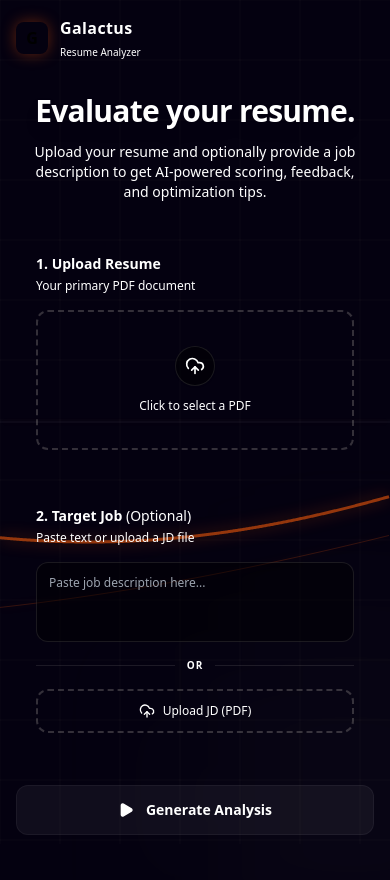
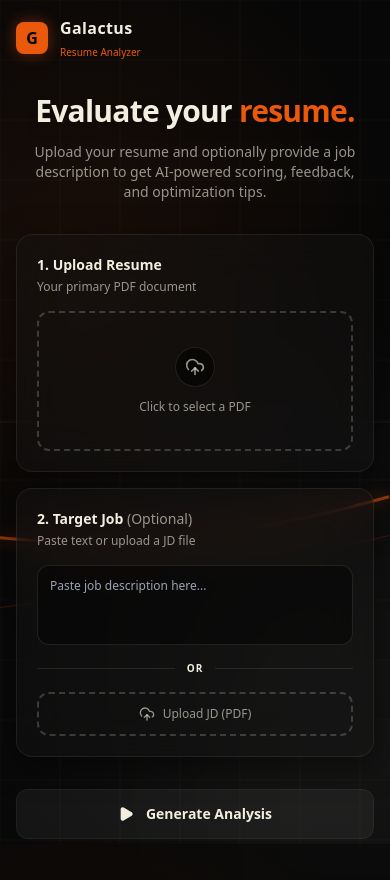
Before and after one commit to devss1219/AIinterviewFrontend, a React (Vite) app: page / in a window 390 px wide. Shown: the top 880 px of the page. Built offline with nearby package versions, Linux system fonts and the light colour scheme.

Commit message:
Refactor CSS for glassmorphism and color variables
Added custom CSS variables for colors and updated body styles for glassmorphism effects. Removed unused styles and animations for a cleaner stylesheet.

```diff
--- a/src/index.css
+++ b/src/index.css
@@ -2,22 +2,27 @@
 @tailwind components;
 @tailwind utilities;
 
+:root {
+  --bg-black: #070707;
+  --creme: #F3EFE0;
+  --orange: #ea580c;
+  /* Tailwind orange-600 */
+  --glass-bg: rgba(20, 20, 20, 0.45);
+  --glass-border: rgba(243, 239, 224, 0.08);
+}
+
 body {
-  background-color: #040110;
-  /* Slightly richer Slate 950 black */
-  color: white;
+  background-color: var(--bg-black);
+  color: var(--creme);
+  /* A subtle grain or mesh gradient creates depth for glassmorphism */
+  background-image:
+    radial-gradient(circle at 20% 30%, rgba(234, 88, 12, 0.08) 0%, transparent 50%),
+    radial-gradient(circle at 80% 80%, rgba(243, 239, 224, 0.05) 0%, transparent 50%);
+  background-attachment: fixed;
+  min-height: 100vh;
   overflow-x: hidden;
-  /* Smooth font rendering */
   -webkit-font-smoothing: antialiased;
   -moz-osx-font-smoothing: grayscale;
-}
-
-/* Fix viewport height — 100vh includes browser chrome (address bar, taskbar) on Windows/Android.
-   dvh (dynamic viewport height) is the actual visible area. Fallback to 100vh for older browsers. */
-.upload-page-container {
-  min-height: 100vh;          /* fallback for older browsers */
-  min-height: 100dvh;         /* actual visible viewport, excludes browser chrome */
-  box-sizing: border-box;
 }
 
 .app-root {
@@ -25,165 +30,49 @@ body {
   min-height: 100dvh;
 }
 
+/* --- Core Glassmorphism Utilities --- */
+.glass-panel {
+  background: var(--glass-bg);
+  backdrop-filter: blur(24px);
+  -webkit-backdrop-filter: blur(24px);
+  border: 1px solid var(--glass-border);
+  box-shadow: 0 8px 32px 0 rgba(0, 0, 0, 0.5);
+}
 
-/* --- 1. Organic Twinkling Stars --- */
-@keyframes twinkle {
+.glass-button {
+  background: rgba(234, 88, 12, 0.85);
+  backdrop-filter: blur(8px);
+  -webkit-backdrop-filter: blur(8px);
+  border: 1px solid rgba(255, 255, 255, 0.2);
+  box-shadow: 0 4px 20px rgba(234, 88, 12, 0.25);
+  color: var(--creme);
+}
 
-  0%,
-  100% {
-    opacity: 0.1;
-    transform: scale(0.6);
-    box-shadow: 0 0 0 rgba(255, 255, 255, 0);
+.glass-button:hover {
+  background: rgba(234, 88, 12, 1);
+  box-shadow: 0 6px 25px rgba(234, 88, 12, 0.45);
+  border: 1px solid rgba(255, 255, 255, 0.3);
+}
+
+/* --- Tailwind Custom Colors Mapping (Add these directly into tailwind config or use arbitrary values as done above) --- */
+@layer utilities {
+  .text-creme {
+    color: var(--creme);
   }
 
-  50% {
-    opacity: 1;
-    transform: scale(1.2);
-    /* Stars glow slightly when fully visible */
-    box-shadow: 0 0 6px rgba(255, 255, 255, 0.8), 0 0 12px rgba(167, 139, 250, 0.4);
+  .text-creme-muted {
+    color: rgba(243, 239, 224, 0.6);
+  }
+
+  .text-orange {
+    color: var(--orange);
+  }
+
+  .bg-orange {
+    background-color: var(--orange);
+  }
+
+  .border-orange {
+    border-color: var(--orange);
   }
 }
-
-.star {
-  position: absolute;
-  background-color: #ffffff;
-  border-radius: 50%;
-  animation: twinkle 4s ease-in-out infinite;
-  /* Slower, more natural blink */
-  will-change: opacity, transform;
-  /* Performance boost */
-}
-
-/* --- 2. Premium Neon Utilities --- */
-.neon-border {
-  /* Layered box-shadow for realistic neon tube effect */
-  box-shadow:
-    0 0 10px rgba(168, 85, 247, 0.4),
-    inset 0 0 15px rgba(168, 85, 247, 0.2),
-    0 0 30px rgba(168, 85, 247, 0.1);
-  border: 1px solid rgba(216, 180, 254, 0.2);
-  transition: all 0.4s cubic-bezier(0.4, 0, 0.2, 1);
-}
-
-.neon-border:hover {
-  box-shadow:
-    0 0 15px rgba(247, 171, 85, 0.6),
-    inset 0 0 20px rgba(168, 85, 247, 0.3),
-    0 0 50px rgba(168, 85, 247, 0.3);
-  border-color: rgba(216, 180, 254, 0.6);
-}
-
-.neon-text {
-  text-shadow:
-    0 0 5px rgba(56, 189, 248, 0.8),
-    0 0 15px rgba(56, 189, 248, 0.5),
-    0 0 30px rgba(56, 189, 248, 0.3);
-}
-
-/* --- 3. Masterpiece Interview Heading --- */
-
-/* Buttery smooth shimmer with custom bezier curve */
-@keyframes shimmerSweep {
-  0% {
-    background-position: 200% center;
-  }
-
-  100% {
-    background-position: -200% center;
-  }
-}
-
-/* Float & Breathe - Hardware accelerated to prevent text jitter */
-@keyframes breatheFloat {
-
-  0%,
-  100% {
-    opacity: 1;
-    transform: translateY(0) scale(1);
-  }
-
-  50% {
-    opacity: 0.95;
-    transform: translateY(-4px) scale(1.01);
-  }
-}
-
-/* Snap-in and explosive pulse for the underline */
-@keyframes rulePulse {
-  0% {
-    transform: scaleX(0);
-    opacity: 0;
-    filter: brightness(1);
-  }
-
-  40% {
-    transform: scaleX(1);
-    opacity: 1;
-    filter: brightness(1.5);
-  }
-
-  100% {
-    transform: scaleX(1);
-    opacity: 1;
-    filter: brightness(1);
-  }
-}
-
-.interview-heading {
-  font-size: clamp(4rem, 12vw, 9rem);
-  font-weight: 400;
-  letter-spacing: -0.02em;
-
-  /* Blue → Cyan → Emerald Green gradient */
-  background: linear-gradient(110deg,
-      #1d4ed8 0%,
-      #0ea5e9 25%,
-      #06b6d4 45%,
-      #8a0ed2 70%,
-      #bdfc00 100%);
-  background-size: 250% auto;
-  -webkit-background-clip: text;
-  -webkit-text-fill-color: transparent;
-  background-clip: text;
-
-  /* Crisp subtle cyan edge glow — no bloom */
-  filter: drop-shadow(0 0 3px rgba(6, 182, 212, 0.45));
-
-  will-change: transform, background-position;
-  backface-visibility: hidden;
-  /* Prevent clipping of cursive ascenders & descenders */
-  overflow: visible;
-
-  animation:
-    shimmerSweep 7s cubic-bezier(0.25, 0.46, 0.45, 0.94) infinite,
-    breatheFloat 6s ease-in-out infinite;
-
-  display: inline-block;
-  /* Generous padding so no letter edge is clipped */
-  padding: 0.15em 0.3em;
-  line-height: 1.2;
-  position: relative;
-}
-
-/* --- 4. Blue-Green Underline --- */
-.interview-rule {
-  height: 1px;
-  width: 0;
-  margin: 0.1rem auto 0;
-  border-radius: 9999px;
-
-  /* Matches the blue-green text gradient */
-  background: linear-gradient(90deg,
-      transparent 0%,
-      rgba(233, 138, 14, 0.5) 20%,
-      rgba(16, 185, 129, 0.9) 50%,
-      rgba(14, 165, 233, 0.5) 80%,
-      transparent 100%);
-
-  /* Tight cyan glow only */
-  box-shadow: 0 0 5px rgba(6, 182, 212, 0.3);
-
-  transform-origin: center;
-  animation: rulePulse 1.2s cubic-bezier(0.16, 1, 0.3, 1) forwards;
-  will-change: transform, opacity;
-}
```
